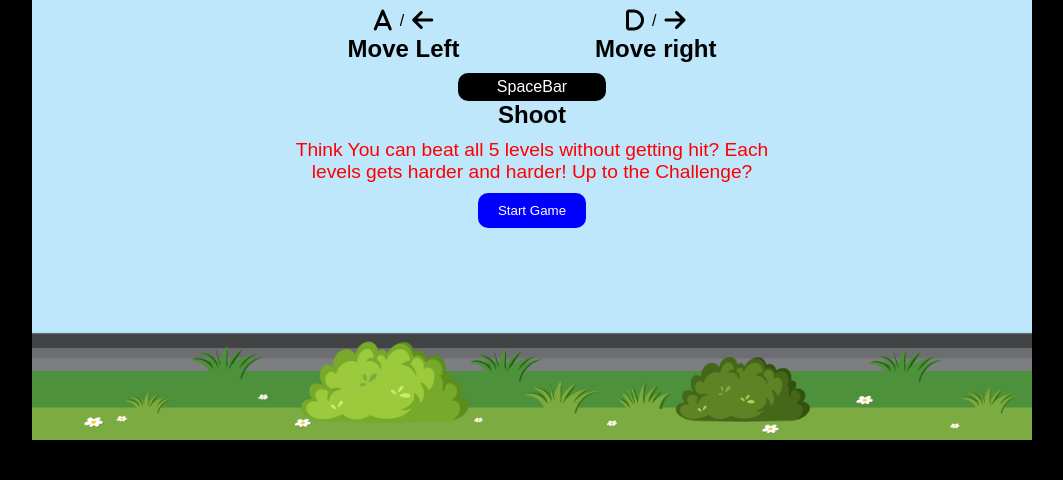
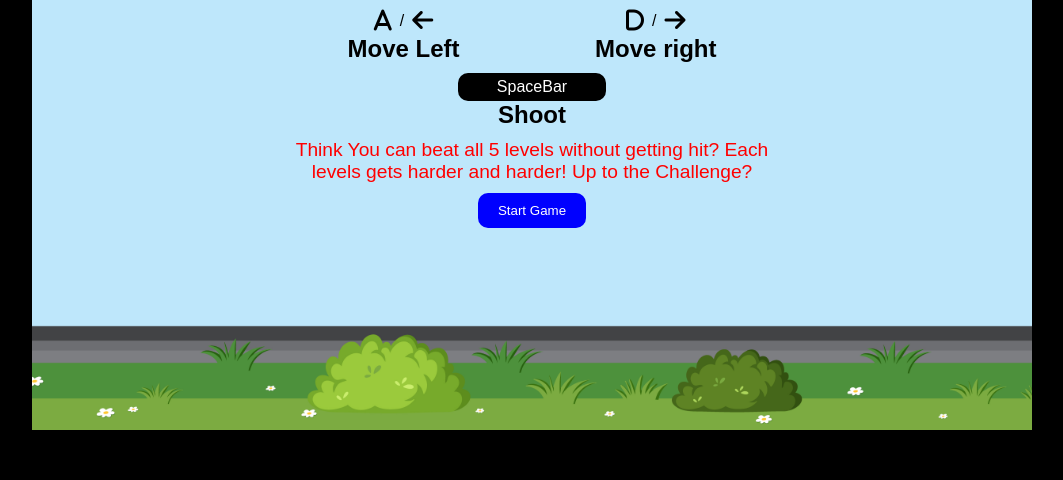
Before and after one commit to GummyJohn/ball-havoc, a plain HTML site: page index.html in a window 1280 px wide. Shown: the part 320-800 px from the top of the page, without its empty margins (108-1171 px from the left). Drawn offline with Linux system fonts and the light colour scheme.

Commit message:
cleaned up

```diff
--- a/classes/ball.js
+++ b/classes/ball.js
@@ -70,7 +70,7 @@ export class Ball {
   checkHit(projectile){
     const distance = this.getDistance(this.x, this.y, projectile.x, projectile.y)
     if(distance < this.radius + projectile.width){
-      this.takeDamage(projectile.damage)
+      this.takeDamage(projectile.damage);
       return true;
     }
 
--- a/classes/game.js
+++ b/classes/game.js
@@ -110,6 +110,7 @@ export class Game {
     this.level = 1;
     this.player.score = 0;
     this.gameOver = false;
+    this.beatGame = false;
     this.startLevel();
   }
 
--- a/styles.css
+++ b/styles.css
@@ -31,9 +31,9 @@
   background-position: center;
   background-repeat: "no-repeat";
   background-size: cover;
-  max-width: 1000px;
+  width: 1000px;
   margin: auto;
-  height: 90%;
+  height: 700px;
   display: relative;
 }
 
```
Also changed, not shown: classes/player.js (indentation only).
